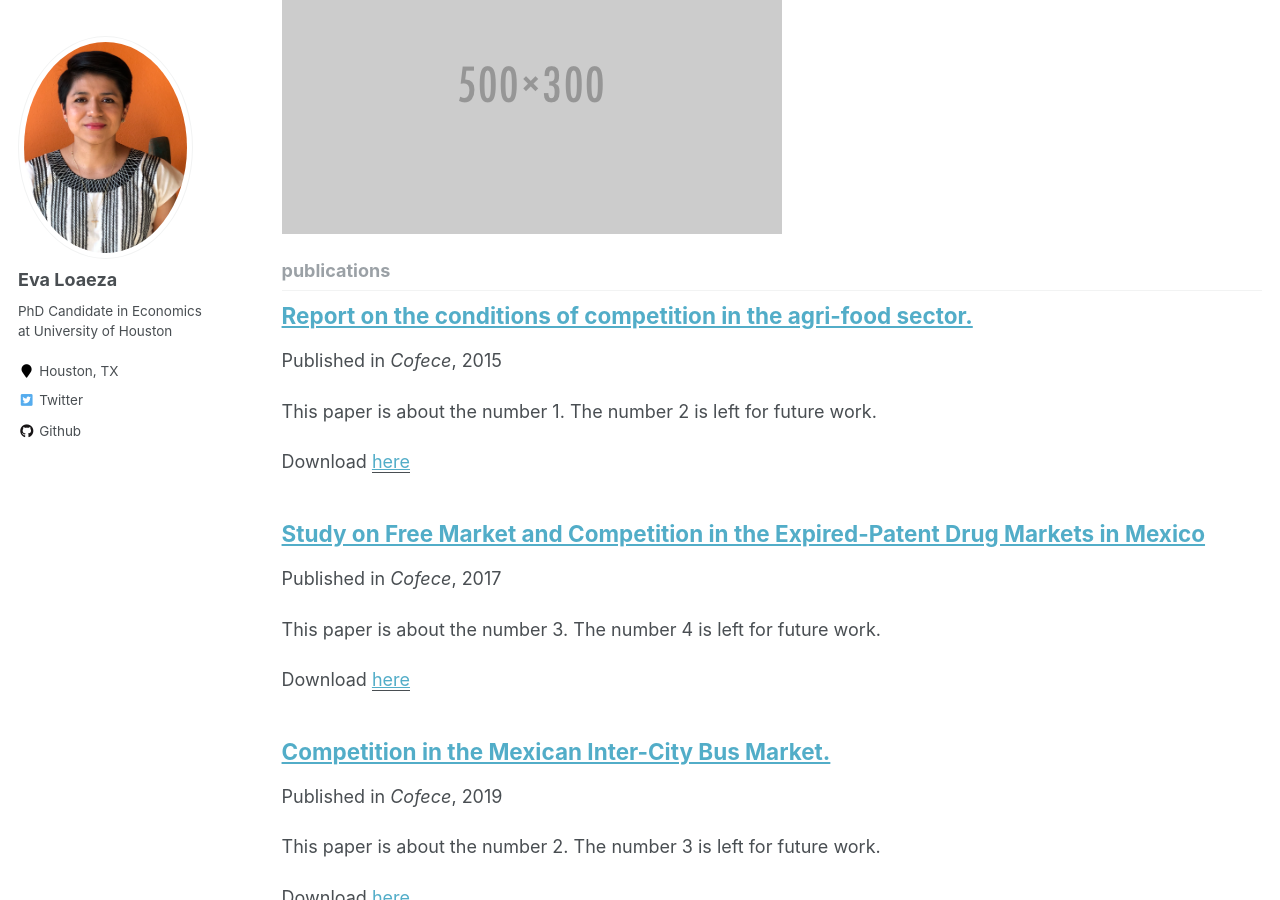
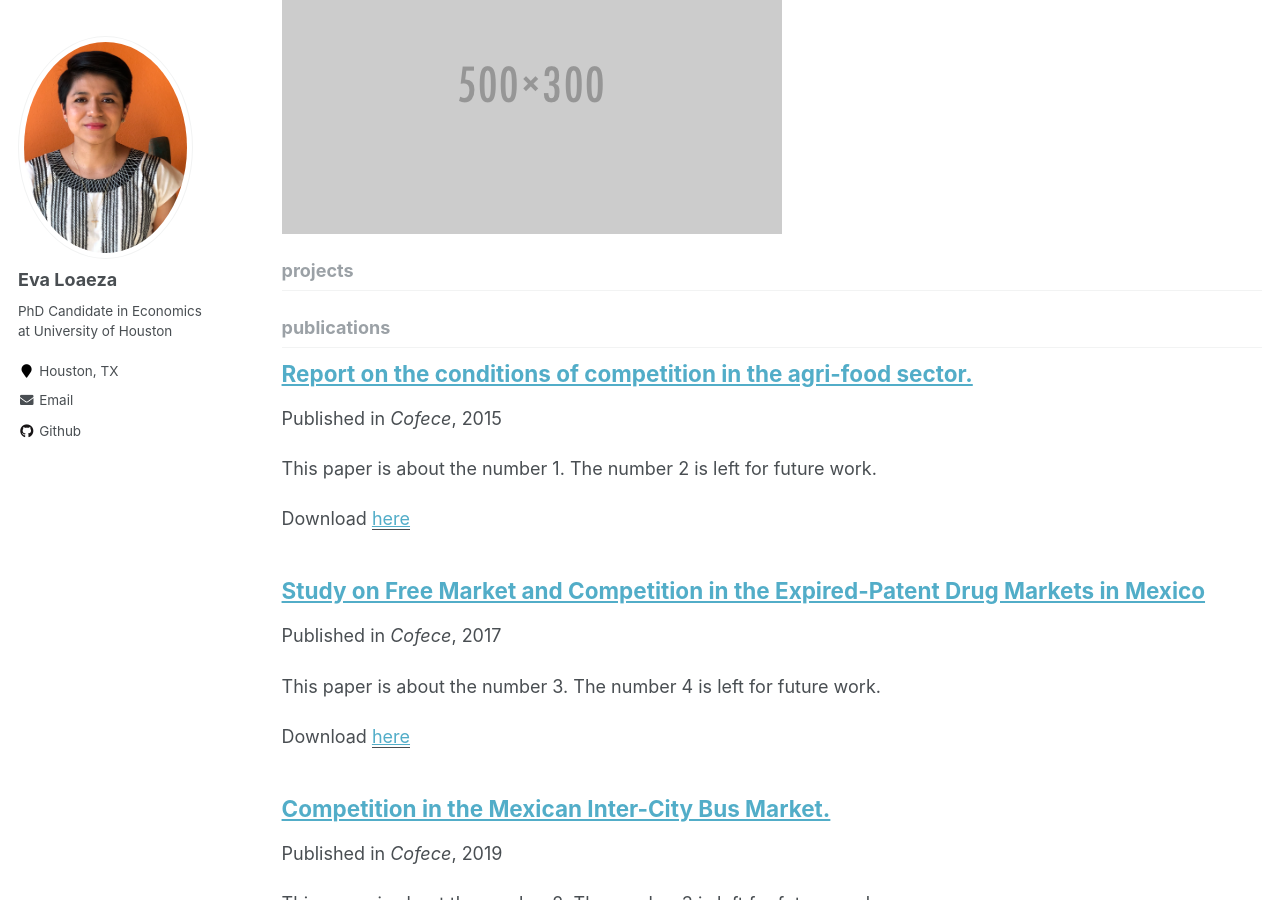
Before and after one commit to evaloaeza/evaloaeza.github.io, a Jekyll site: the page built from _pages/collection-archive.html, in a window 1280 px wide and 900 px high, scrolled down 870 px. Built offline with Jekyll 4.4.1, drawn with Linux system fonts in a browser that asks for light colours.

Commit message:
Update _config.yml

```diff
--- a/_config.yml
+++ b/_config.yml
@@ -87,7 +87,7 @@
   employer         :
   pubmed           :
   googlescholar    :
-  email            :
+  email            : edloaeza@cougarnet.uh.edu
   researchgate     :  # example: "https://www.researchgate.net/profile/yourprofile"
   uri              :
   bitbucket        :
@@ -109,7 +109,7 @@
   stackoverflow    : # http://stackoverflow.com/users/123456/username
   steam            :
   tumblr           :
-  twitter          : "evadavinia"
+  twitter          : #"evadavinia"
   vine             :
   weibo            :
   xing             :
@@ -184,6 +184,9 @@
   portfolio:
     output: true
     permalink: /:collection/:path/
+  projects:
+    output: true
+    permalink: /:collection/:path/
 
 # Defaults
 defaults:
@@ -223,6 +226,15 @@
       author_profile: true
       share: true
       comments: true
+  # _projects
+  - scope:
+      path: ""
+      type: projects
+    values:
+      layout: single
+      author_profile: true
+      share: true
+
 
 # Sass/SCSS
 sass:
```
